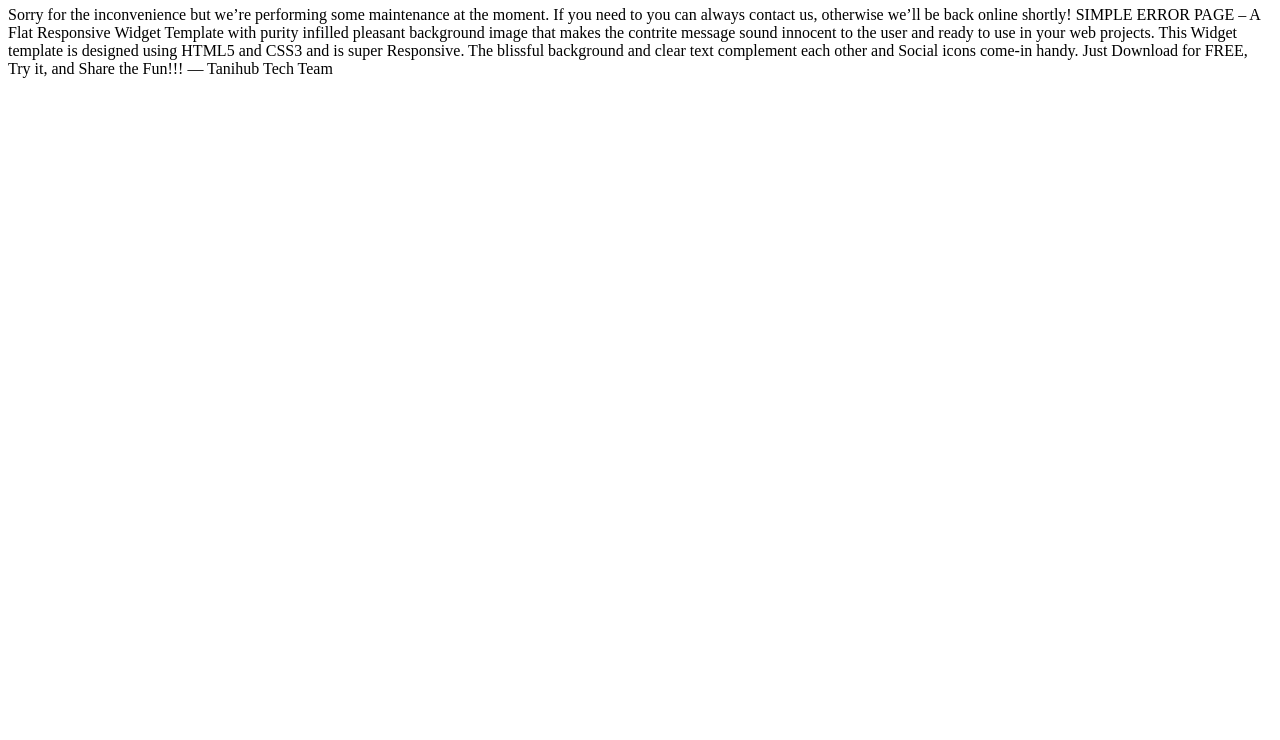
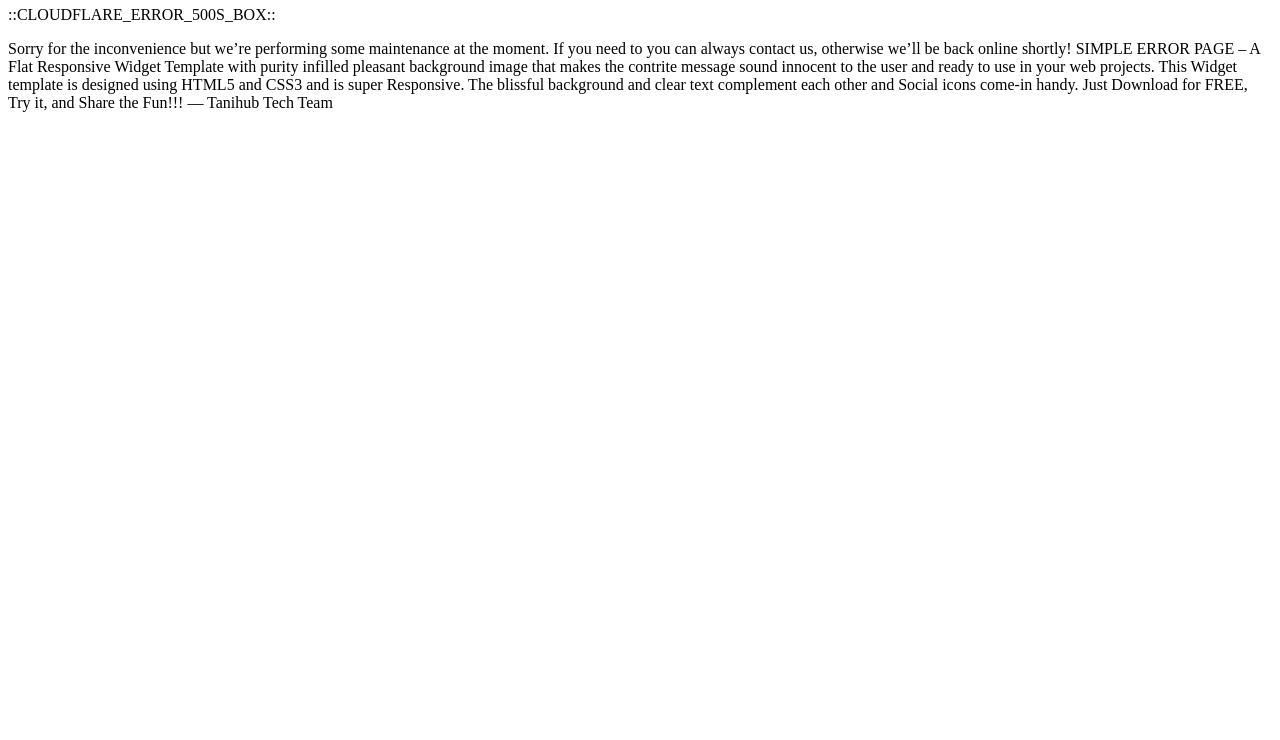
Before and after one commit to alexfmanihuruk/alexfmanihuruk.github.io, a plain HTML site: page index.html in a window 1280 px wide. Shown: the part 60-800 px from the top of the page. Drawn offline with Linux system fonts and the light colour scheme.

Commit message:
Update index.html

```diff
--- a/index.html
+++ b/index.html
@@ -2,6 +2,7 @@
 <head></head>
 <body>
 <p><h1>We’ll be back soon!</h1></p>
+  <p>::CLOUDFLARE_ERROR_500S_BOX::</P>
 Sorry for the inconvenience but we’re performing some maintenance at the moment. If you need to you can always contact us, otherwise we’ll be back online shortly!
 SIMPLE ERROR PAGE – A Flat Responsive Widget Template with purity infilled pleasant background image that makes the contrite message sound innocent to the user and ready to use in your web projects. This Widget template is designed using HTML5 and CSS3 and is super Responsive. The blissful background and clear text complement each other and Social icons come-in handy. Just Download for FREE, Try it, and Share the Fun!!!
 — Tanihub Tech Team
```
